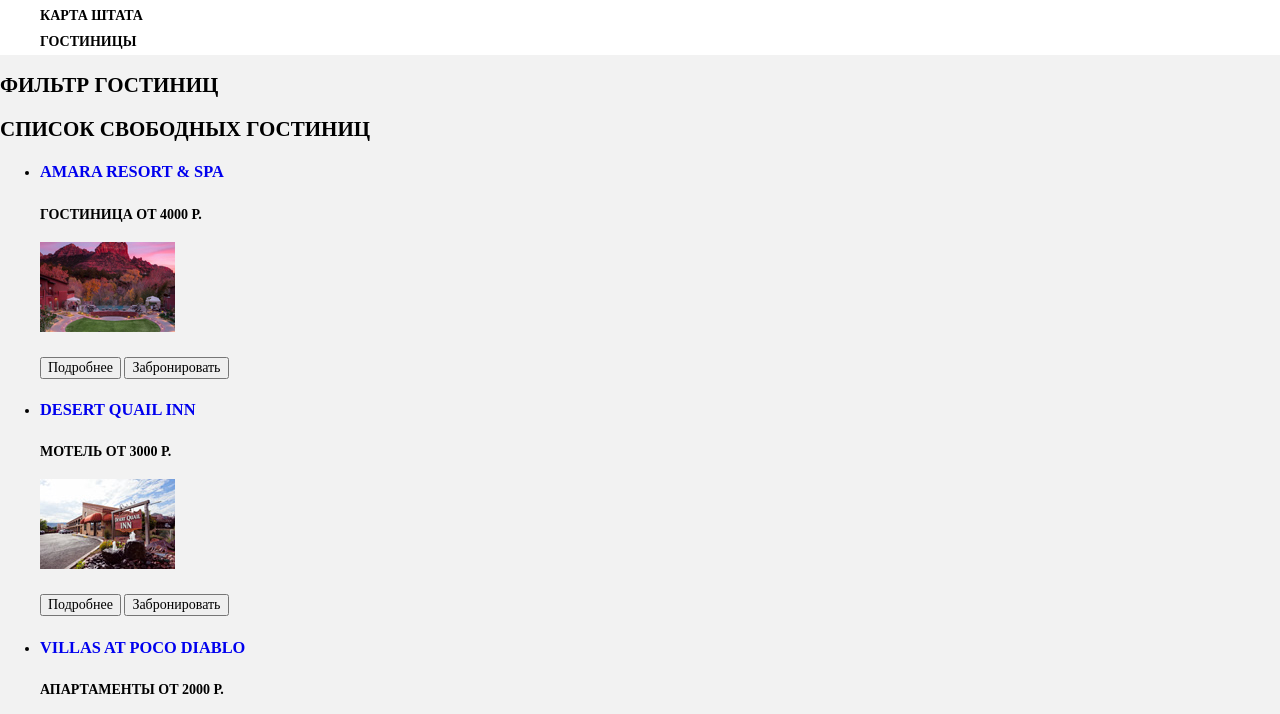
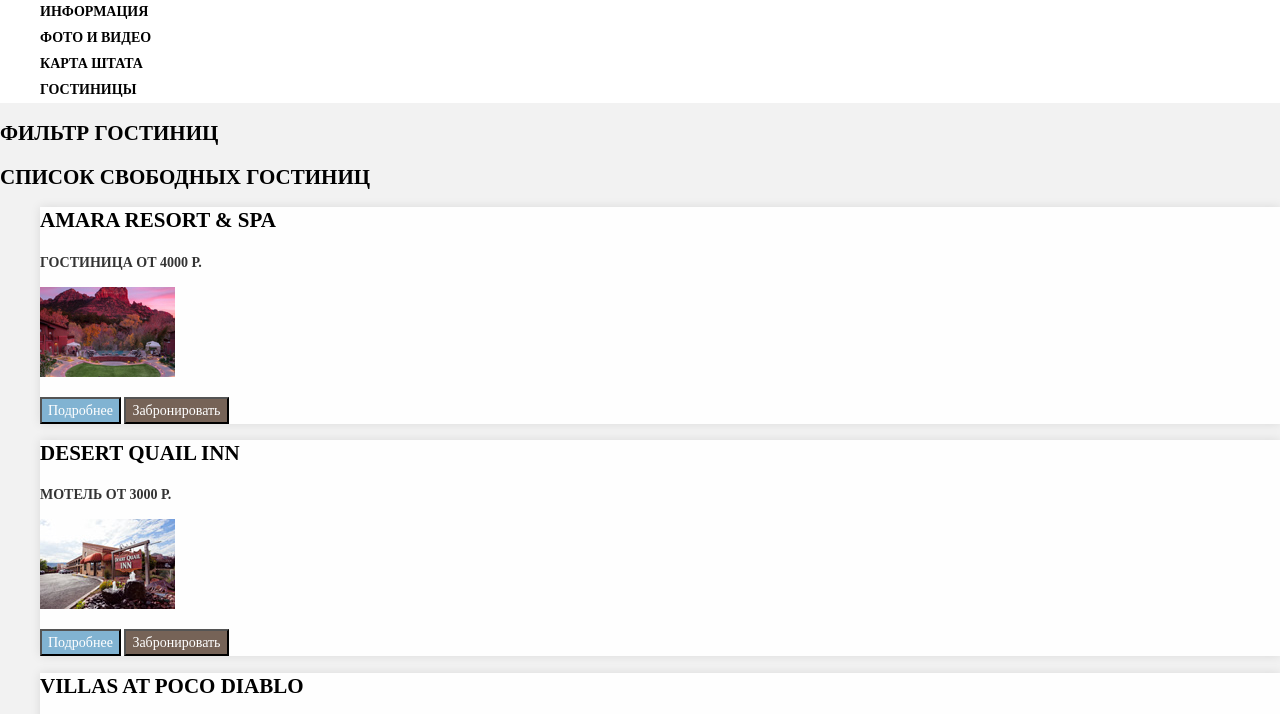
Before and after one commit to gimli4/856383-sedona, a plain HTML site: page Catalog.html in a window 1280 px wide. Shown: the part 96-810 px from the top of the page. Drawn offline with Linux system fonts and the light colour scheme.

Commit message:
каталог
css

```diff
--- a/Catalog.html
+++ b/Catalog.html
@@ -13,14 +13,14 @@
      <nav class="main-navigation">
 
          <a class="main-header-logo" href="index.html">
-            <img src="img/index-logo.svg" width="111" height="24" alt="Логотип Sedona">
+            <img src="img/index-logo.svg" width="140" height="72" alt="Логотип Sedona">
          </a>
 
         <ul class="site-navigation">
           <li> <a href="info.html">Информация</a></li>
           <li> <a href="photos-and-videos.html">Фото и видео</a></li>
           <li> <a href="map-state.html">Карта штата</a></li>
-          <li class="site-navigation-current"> <a href="index.html">Гостиницы</a></li>
+          <li class="site-navigation-current"> <a href="catalog.html">Гостиницы</a></li>
        </ul>
       <!--<ul class="user-navigation">
         <li class ссылка на седона</li>
--- a/css/style.css
+++ b/css/style.css
@@ -54,6 +54,12 @@
 .site-navigation a:focus {
 	background-color: #81b3d2
 }
+
+.site-navigation a:active {
+	background-color: #b2b2b2
+}
+
+
 
 .features-list {
   list-style: none;
@@ -199,3 +205,82 @@
 .footer-copyright:active{
 	background-color: #bdbbbc
 }
+
+.catalog-list {
+  list-style: none;
+}
+
+.catalog-item {
+  background-color: #fefefe;
+  box-shadow: 0 0 10px rgba(0, 0, 0, 0.10);
+}
+.catalog-item a{
+ color:#000000;
+ font-size: 21px;
+ line-height: 26px;
+
+list-style: none
+}
+
+.catalog-item a:hover{
+	color:#81b3d2;
+}
+
+.catalog-item a:focus{
+	color:#81b3d2;
+}
+
+.catalog-item a:active{
+	color:#b2b2b2;
+}
+
+.catalog-item p{
+  color:#333333;
+  font-size: 14px;
+  line-height: 21px;
+}
+
+.button-more-detailed {
+	color:#ffffff;
+	font-size: 14px;
+  line-height: 21px;
+
+  background-color: #81b3d2;
+
+}
+
+.button-more-detailed:hover{
+
+	background-color: #669ec0;
+}
+.button-more-detailed:focus{
+
+	background-color: #669ec0;
+}
+
+.button-more-detailed:active{
+	color:#7aadcb;
+	background-color: #5496bd;
+}
+
+.button-up{
+	color:#ffffff;
+	font-size: 14px;
+  line-height: 21px;
+
+  background-color: #766357;
+
+}
+.button-up:hover{
+
+	background-color: #604e43;
+}
+.button-up:focus{
+
+	background-color: #604e43;
+}
+
+.button-up:active{
+	color:#857871;
+	background-color: #503e33;
+}
```
